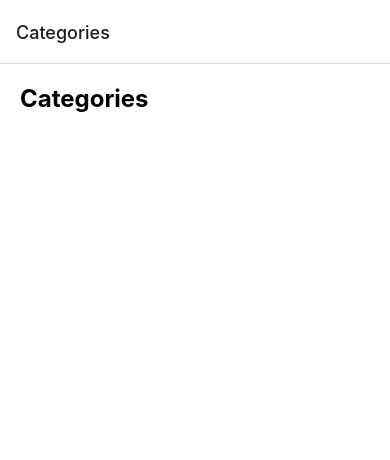
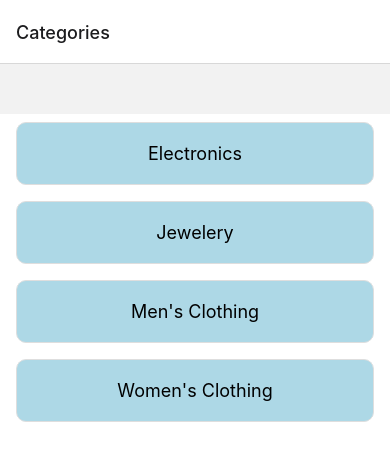
Before and after one commit to fafadu/MAD, a React Native app in the folder fake-store/: screen /Categories in a window 390 px wide. Shown: the top 460 px of the page. Built offline with nearby package versions, Linux system fonts and the light colour scheme.

Commit message:
Add new color constants and update Categories screen

```diff
--- /dev/null
+++ b/fake-store/src/constants/colors.js
@@ -0,0 +1,10 @@
+const colors = {
+    white: '#FFFFFF',
+    lightBlue: '#ADD8E6',
+    darkBlue: '#0000FF',
+    grey: '#dedede',
+    black: '#000000',
+    // 添加其他颜色...
+  };
+
+  export default colors;
--- a/fake-store/src/screens/Categories.js
+++ b/fake-store/src/screens/Categories.js
@@ -1,13 +1,46 @@
 import React from 'react';
 import { View, Text, TouchableOpacity, StyleSheet, FlatList } from 'react-native';
 import { useNavigation } from '@react-navigation/native';
+import { useEffect, useState } from 'react';
+import colors from '../constants/colors';
+
+const categories = [
+  { id: '1', title: 'Electronics' },
+  { id: '2', title: 'Jewelery' },
+  { id: '3', title: 'Men\'s Clothing' },
+  { id: '4', title: 'Women\'s Clothing' },
+];
+
+
 
 export const Categories =()=>{
+
+  const navigation = useNavigation();
+
+
+  const renderCategoryItem = ({ item }) => (
+    <TouchableOpacity
+      style={styles.item}
+      onPress={() => {
+        // Handle the press
+        console.log('Pressed', item.title);
+        // Navigate to the category's product list
+        // navigation.navigate('ProductList', { category: item.title });
+      }}
+    >
+      <Text style={styles.title}>{item.title}</Text>
+    </TouchableOpacity>
+  );
 
 
   return (
     <View style={styles.container}>
-      <Text style={styles.header}>Categories</Text>
+      <FlatList
+        data={categories}
+        renderItem={renderCategoryItem}
+        keyExtractor={(item) => item.id}
+        contentContainerStyle={styles.listContainer}
+      />
     </View>
   );
 };
@@ -16,27 +49,30 @@ export const Categories =()=>{
 const styles = StyleSheet.create({
   container: {
     flex: 1,
-    padding: 20,
-    backgroundColor: 'white',
+    marginTop: 50, // Adjust the margin as needed
+    backgroundColor: colors.white,
   },
   header: {
     fontSize: 24,
     fontWeight: 'bold',
     marginBottom: 20,
+    textAlign: 'center', // Center the header text
+  },
+  listContainer: {
+    alignItems: 'stretch', // Stretch list items to match the container width
   },
   item: {
-    backgroundColor: 'lightblue',
+    backgroundColor: colors.lightBlue,
     padding: 20,
     marginVertical: 8,
+    marginHorizontal: 16, // Adjust horizontal margin to match your design
     alignItems: 'center',
     justifyContent: 'center',
     borderRadius: 10,
     borderWidth: 1,
-    borderColor: '#dedede',
+    borderColor: colors.grey,
   },
   title: {
     fontSize: 18,
   },
 });
-
-// export default CategoriesScreen;
```
